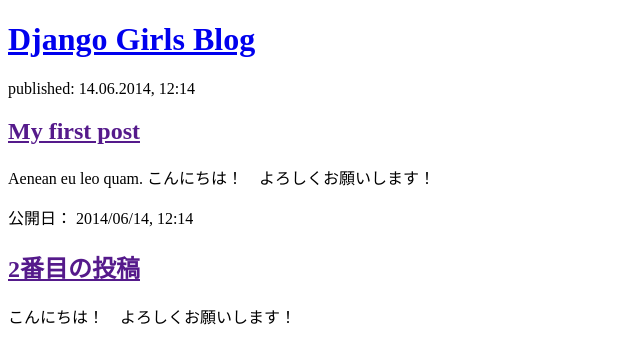
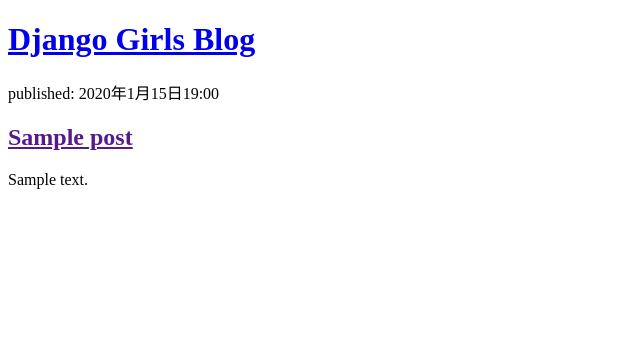
Before and after one commit to h-hirano-0824/my-first-blog, a Django app: page / in a window 1280 px wide. Shown: the top 364 px of the page, without its empty margins (0-640 px from the left). Run offline with Django 4.2, Linux system fonts and the light colour scheme; tables that the repository leaves empty hold one stand-in row (values such as "Sample post").

Commit message:
Modified templates to display posts from database.

```diff
--- a/blog/models.py
+++ b/blog/models.py
@@ -5,13 +5,13 @@ from django.utils import timezone
 # Create your models here.
 
 class Post(models.Model):
-    auther = models.ForeignKey(settings.AUTH_USER_MODEL, on_delete=models.CASCADE)
+    author = models.ForeignKey(settings.AUTH_USER_MODEL, on_delete=models.CASCADE)
     title = models.CharField(max_length=200)
     text = models.TextField()
     created_date = models.DateTimeField(default=timezone.now)
     published_date = models.DateTimeField(blank=True, null=True)
 
-    def published(self):
+    def publish(self):
         self.published_date = timezone.now()
         self.save()
 
--- a/blog/templates/blog/post_list.html
+++ b/blog/templates/blog/post_list.html
@@ -10,15 +10,12 @@
     <div>
       <h1><a href="/">Django Girls Blog</a></h1>
     </div>
-    <div>
-      <p>published: 14.06.2014, 12:14</p>
-      <h2><a href="">My first post</a></h2>
-      <p>Aenean eu leo quam. こんにちは！　よろしくお願いします！</p>
-    </div>
-    <div>
-      <p>公開日： 2014/06/14, 12:14</p>
-      <h2><a href="">2番目の投稿</a></h2>
-      <p>こんにちは！　よろしくお願いします！</p>
-    </div>
+    {% for post in posts %}
+      <div>
+        <p>published: {{ post.published_date }}</p>
+        <h2><a href="">{{ post.title }}</a></h2>
+        <p>{{ post.text|linebreaksbr }}</p>
+      </div>
+    {% endfor %}
   </body>
 </html>
--- a/blog/views.py
+++ b/blog/views.py
@@ -1,5 +1,8 @@
 from django.shortcuts import render
+from django.utils import timezone
+from .models import Post
 
 # Create your views here.
 def post_list(request):
-    return render(request, 'blog/post_list.html')
+    posts = Post.objects.filter(published_date__lte=timezone.now()).order_by('published_date')
+    return render(request, 'blog/post_list.html', {'posts':posts})
```
Also changed, not shown: blog/migrations/0002_rename_auther_post_author.py (added).
